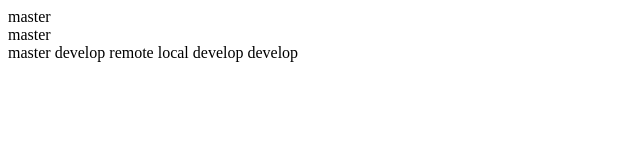
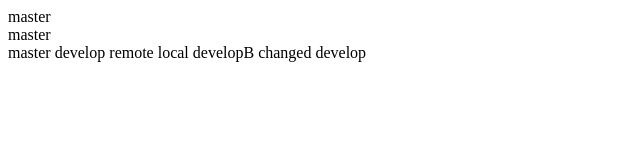
Before and after one commit to bowego/reakDemo, a plain HTML site: page index.html in a window 1280 px wide. Shown: the full height of the page, 0-640 px from the left. Drawn offline with Linux system fonts and the light colour scheme.

Commit message:
developerB changed

```diff
--- a/index.html
+++ b/index.html
@@ -8,7 +8,7 @@
   <url>remote</url>
   <url>local</url>
 
-develop
+developB changed
 
 develop
 
```
